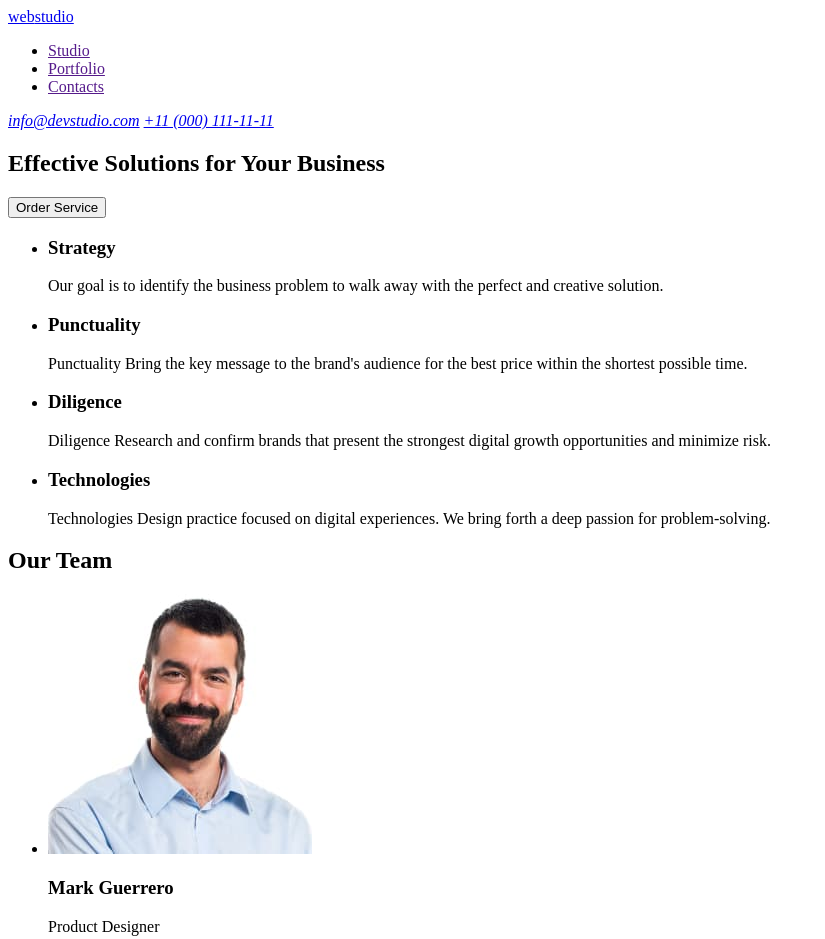
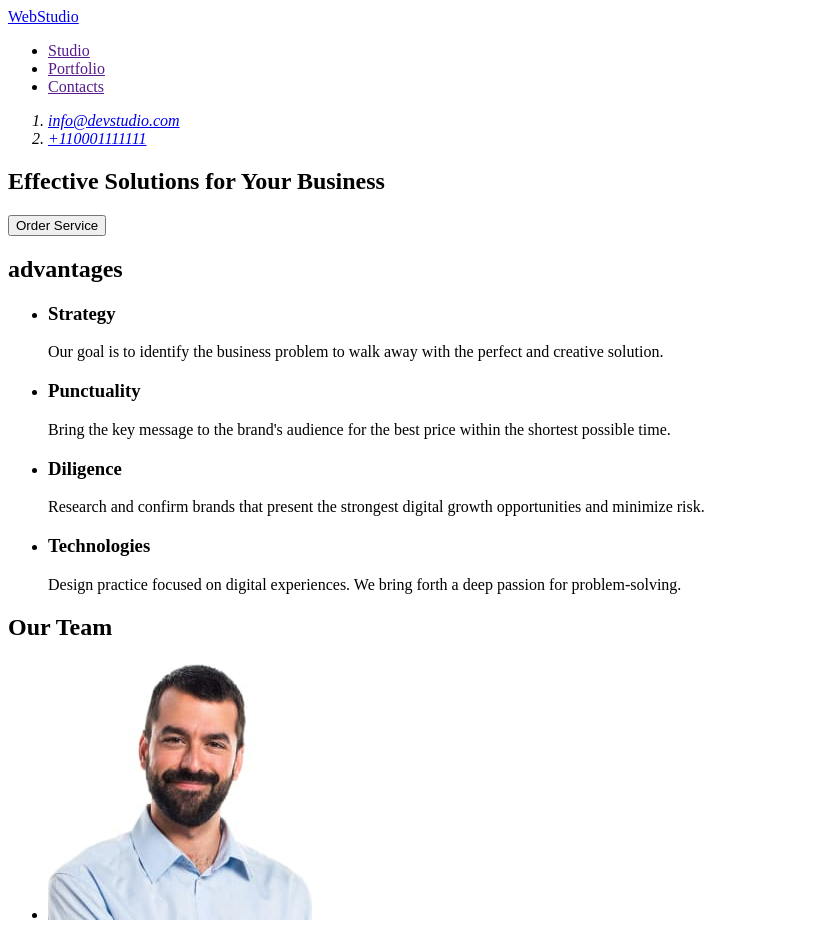
Before and after one commit to DyenyezhkaAleksandr/goit-markup-hw-01, a plain HTML site: page index.html in a window 1280 px wide. Shown: the top 939 px of the page, without its empty margins (0-825 px from the left). Drawn offline with Linux system fonts and the light colour scheme.

Commit message:
Update index.html

```diff
--- a/index.html
+++ b/index.html
@@ -8,8 +8,8 @@
   <body>
     <!-- header -->
     <header>
-      <a href="./index.html"> web<span>studio</span></a>
       <nav>
+        <a href="./index.html"> WebStudio</a>
         <ul>
           <li><a href="">Studio</a></li>
           <li><a href="">Portfolio</a></li>
@@ -17,8 +17,10 @@
         </ul>
       </nav>
       <address>
-        <a href="email:info@devstudio.com">info@devstudio.com</a>
-        <a href="tel:+110001111111">+11 (000) 111-11-11</a>
+        <ol>
+          <li><a href="mailto:info@devstudio.com">info@devstudio.com</a></li>
+          <li><a href="tel:+110001111111">+110001111111</a></li>
+        </ol>
       </address>
     </header>
     <!-- main -->
@@ -30,6 +32,7 @@
       </section>
       <!-- section2 -->
       <section>
+        <h2>advantages</h2>
         <ul>
           <li>
             <h3>Strategy</h3>
@@ -41,22 +44,22 @@
           <li>
             <h3>Punctuality</h3>
             <p>
-              Punctuality Bring the key message to the brand's audience for the
-              best price within the shortest possible time.
+              Bring the key message to the brand's audience for the best price
+              within the shortest possible time.
             </p>
           </li>
           <li>
             <h3>Diligence</h3>
             <p>
-              Diligence Research and confirm brands that present the strongest
-              digital growth opportunities and minimize risk.
+              Research and confirm brands that present the strongest digital
+              growth opportunities and minimize risk.
             </p>
           </li>
           <li>
             <h3>Technologies</h3>
             <p>
-              Technologies Design practice focused on digital experiences. We
-              bring forth a deep passion for problem-solving.
+              Design practice focused on digital experiences. We bring forth a
+              deep passion for problem-solving.
             </p>
           </li>
         </ul>
@@ -109,7 +112,7 @@
       </section>
     </main>
     <footer>
-      <a href="./index.html"> web<span>studio</span></a>
+      <a href="./index.html"> WebStudio</a>
       <p>
         Increase the flow of customers and sales for your business with digital
         marketing & growth solutions.
```
